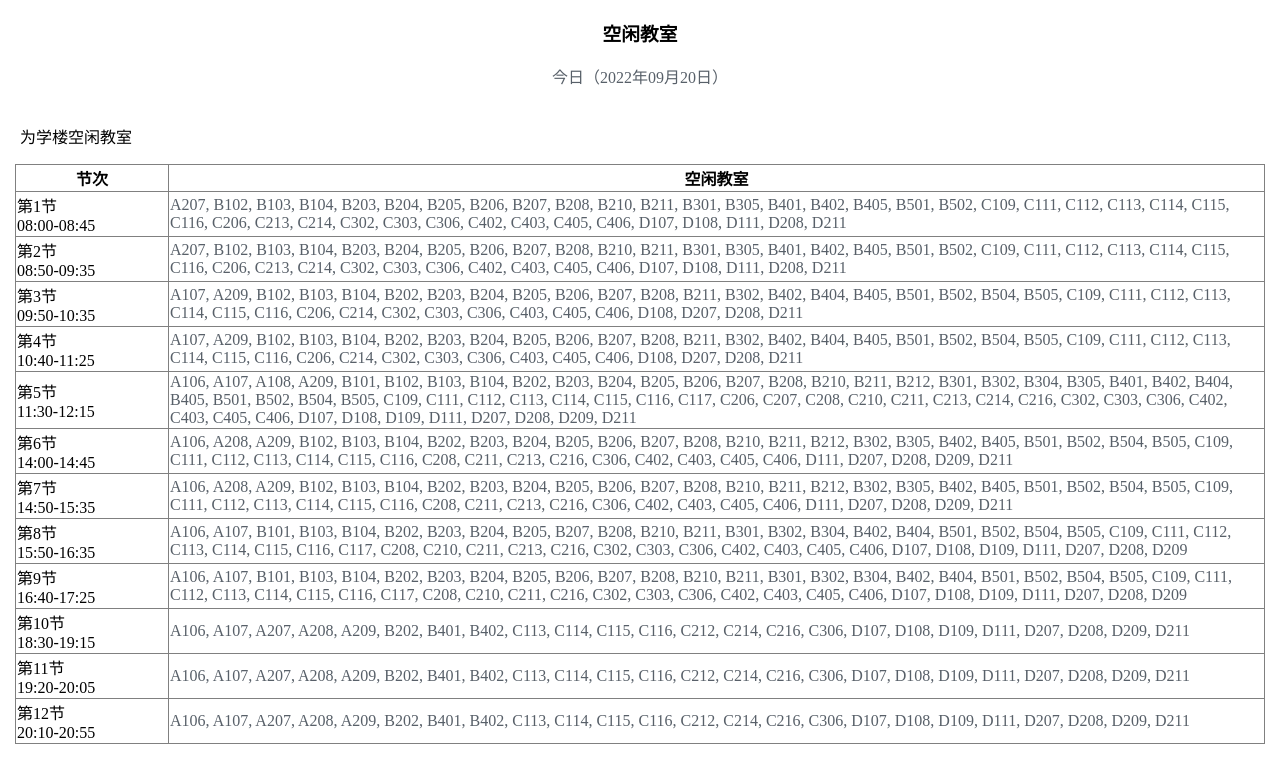
After one commit to wlonestar/AutomaEdu, a Python web app: template template/plain.html in a window 1280 px wide. The commit adds this page. Shown: the top 783 px of the page. Run offline with Jinja, Linux system fonts and the light colour scheme; the template is opened without the code that fills it, so the values that code supplies are empty.

Commit message:
upd: change html template

```diff
--- /dev/null
+++ b/template/plain.html
@@ -0,0 +1,160 @@
+<!DOCTYPE html PUBLIC "-//W3C//DTD XHTML 1.0 Strict//EN" "http://www.w3.org/TR/xhtml1/DTD/xhtml1-strict.dtd">
+
+<html xmlns="http://www.w3.org/1999/xhtml">
+<head>
+  <meta http-equiv="Content-Type" content="text/html; charset=utf-8" />
+  <meta name="viewport" content="width=device-width, initial-scale=1.0"/>
+  <title>Your Message Subject or Title</title>
+  <style type="text/css">
+    #outlook a {padding:0;}
+    body{width:100% !important; -webkit-text-size-adjust:100%; -ms-text-size-adjust:100%; margin:0; padding:0;}
+    .ExternalClass {width:100%;}
+    .ExternalClass, .ExternalClass p, .ExternalClass span, .ExternalClass font, .ExternalClass td, .ExternalClass div {line-height: 100%;}
+    #backgroundTable {margin:0; padding:0; width:100% !important; line-height: 100% !important;}
+    img {outline:none; text-decoration:none; -ms-interpolation-mode: bicubic;}
+    a img {border:none;}
+    .image_fix {display:block;}
+    p {margin: 1em 0;}
+    h1, h2, h3, h4, h5, h6 {color: black !important;}
+    h1 a, h2 a, h3 a, h4 a, h5 a, h6 a {color: blue !important;}
+    h1 a:active, h2 a:active,  h3 a:active, h4 a:active, h5 a:active, h6 a:active {
+      color: red !important;
+    }
+    h1 a:visited, h2 a:visited,  h3 a:visited, h4 a:visited, h5 a:visited, h6 a:visited {
+      color: purple !important;
+    }
+    table td {border-collapse: collapse;}
+    table { border-collapse:collapse; mso-table-lspace:0pt; mso-table-rspace:0pt; }
+    a {color: orange;}
+    @media only screen and (max-device-width: 480px) {
+      a[href^="tel"], a[href^="sms"] {
+        text-decoration: none;
+        color: black; /* or whatever your want */
+        pointer-events: none;
+        cursor: default;
+      }
+      .mobile_link a[href^="tel"], .mobile_link a[href^="sms"] {
+        text-decoration: default;
+        color: orange !important; /* or whatever your want */
+        pointer-events: auto;
+        cursor: default;
+      }
+    }
+    @media only screen and (min-device-width: 768px) and (max-device-width: 1024px) {
+      a[href^="tel"], a[href^="sms"] {
+        text-decoration: none;
+        color: blue;
+        pointer-events: none;
+        cursor: default;
+      }
+      .mobile_link a[href^="tel"], .mobile_link a[href^="sms"] {
+        text-decoration: default;
+        color: orange !important;
+        pointer-events: auto;
+        cursor: default;
+      }
+    }
+    @media only screen and (-webkit-min-device-pixel-ratio: 2) {
+      /* Put your iPhone 4g styles in here */
+    }
+    @media only screen and (-webkit-device-pixel-ratio:.75){
+      /* Put CSS for low density (ldpi) Android layouts in here */
+    }
+    @media only screen and (-webkit-device-pixel-ratio:1){
+      /* Put CSS for medium density (mdpi) Android layouts in here */
+    }
+    @media only screen and (-webkit-device-pixel-ratio:1.5){
+      /* Put CSS for high density (hdpi) Android layouts in here */
+    }
+  </style>
+  <!--[if IEMobile 7]>
+  <style type="text/css">
+    /* Targeting Windows Mobile */
+  </style>
+  <![endif]-->
+  <!--[if gte mso 9]>
+  <style>
+    /* Target Outlook 2007 and 2010 */
+  </style>
+  <![endif]-->
+</head>
+<body>
+
+  <h3 style="text-align: center;">空闲教室</h3>
+  <p style="text-align: center; padding-bottom: 20px; color: #586069">今日（2022年09月20日）</p>
+
+  <p style="margin-left: 20px">为学楼空闲教室</p>
+  <table class="table table-striped table-bordered" border="1" style="margin: 15px 15px">
+    <thead>
+    <tr>
+      <th width="150">节次</th>
+      <th>空闲教室</th>
+    </tr>
+    </thead>
+    <tbody>
+
+    <tr>
+      <td>第1节<br>08:00-08:45</td>
+      <td style="color: #586069">A207, B102, B103, B104, B203, B204, B205, B206, B207, B208, B210, B211, B301, B305, B401, B402, B405, B501, B502, C109, C111, C112, C113, C114, C115, C116, C206, C213, C214, C302, C303, C306, C402, C403, C405, C406, D107, D108, D111, D208, D211</td>
+    </tr>
+
+    <tr>
+      <td>第2节<br>08:50-09:35</td>
+      <td style="color: #586069">A207, B102, B103, B104, B203, B204, B205, B206, B207, B208, B210, B211, B301, B305, B401, B402, B405, B501, B502, C109, C111, C112, C113, C114, C115, C116, C206, C213, C214, C302, C303, C306, C402, C403, C405, C406, D107, D108, D111, D208, D211</td>
+    </tr>
+
+    <tr>
+      <td>第3节<br>09:50-10:35</td>
+      <td style="color: #586069">A107, A209, B102, B103, B104, B202, B203, B204, B205, B206, B207, B208, B211, B302, B402, B404, B405, B501, B502, B504, B505, C109, C111, C112, C113, C114, C115, C116, C206, C214, C302, C303, C306, C403, C405, C406, D108, D207, D208, D211</td>
+    </tr>
+
+    <tr>
+      <td>第4节<br>10:40-11:25</td>
+      <td style="color: #586069">A107, A209, B102, B103, B104, B202, B203, B204, B205, B206, B207, B208, B211, B302, B402, B404, B405, B501, B502, B504, B505, C109, C111, C112, C113, C114, C115, C116, C206, C214, C302, C303, C306, C403, C405, C406, D108, D207, D208, D211</td>
+    </tr>
+
+    <tr>
+      <td>第5节<br>11:30-12:15</td>
+      <td style="color: #586069">A106, A107, A108, A209, B101, B102, B103, B104, B202, B203, B204, B205, B206, B207, B208, B210, B211, B212, B301, B302, B304, B305, B401, B402, B404, B405, B501, B502, B504, B505, C109, C111, C112, C113, C114, C115, C116, C117, C206, C207, C208, C210, C211, C213, C214, C216, C302, C303, C306, C402, C403, C405, C406, D107, D108, D109, D111, D207, D208, D209, D211</td>
+    </tr>
+
+    <tr>
+      <td>第6节<br>14:00-14:45</td>
+      <td style="color: #586069">A106, A208, A209, B102, B103, B104, B202, B203, B204, B205, B206, B207, B208, B210, B211, B212, B302, B305, B402, B405, B501, B502, B504, B505, C109, C111, C112, C113, C114, C115, C116, C208, C211, C213, C216, C306, C402, C403, C405, C406, D111, D207, D208, D209, D211</td>
+    </tr>
+
+    <tr>
+      <td>第7节<br>14:50-15:35</td>
+      <td style="color: #586069">A106, A208, A209, B102, B103, B104, B202, B203, B204, B205, B206, B207, B208, B210, B211, B212, B302, B305, B402, B405, B501, B502, B504, B505, C109, C111, C112, C113, C114, C115, C116, C208, C211, C213, C216, C306, C402, C403, C405, C406, D111, D207, D208, D209, D211</td>
+    </tr>
+
+    <tr>
+      <td>第8节<br>15:50-16:35</td>
+      <td style="color: #586069">A106, A107, B101, B103, B104, B202, B203, B204, B205, B207, B208, B210, B211, B301, B302, B304, B402, B404, B501, B502, B504, B505, C109, C111, C112, C113, C114, C115, C116, C117, C208, C210, C211, C213, C216, C302, C303, C306, C402, C403, C405, C406, D107, D108, D109, D111, D207, D208, D209</td>
+    </tr>
+
+    <tr>
+      <td>第9节<br>16:40-17:25</td>
+      <td style="color: #586069">A106, A107, B101, B103, B104, B202, B203, B204, B205, B206, B207, B208, B210, B211, B301, B302, B304, B402, B404, B501, B502, B504, B505, C109, C111, C112, C113, C114, C115, C116, C117, C208, C210, C211, C216, C302, C303, C306, C402, C403, C405, C406, D107, D108, D109, D111, D207, D208, D209</td>
+    </tr>
+
+    <tr>
+      <td>第10节<br>18:30-19:15</td>
+      <td style="color: #586069">A106, A107, A207, A208, A209, B202, B401, B402, C113, C114, C115, C116, C212, C214, C216, C306, D107, D108, D109, D111, D207, D208, D209, D211</td>
+    </tr>
+
+    <tr>
+      <td>第11节<br>19:20-20:05</td>
+      <td style="color: #586069">A106, A107, A207, A208, A209, B202, B401, B402, C113, C114, C115, C116, C212, C214, C216, C306, D107, D108, D109, D111, D207, D208, D209, D211</td>
+    </tr>
+
+    <tr>
+      <td>第12节<br>20:10-20:55</td>
+      <td style="color: #586069">A106, A107, A207, A208, A209, B202, B401, B402, C113, C114, C115, C116, C212, C214, C216, C306, D107, D108, D109, D111, D207, D208, D209, D211</td>
+    </tr>
+
+    </tbody>
+  </table>
+
+</body>
+</html>
```
Also changed, not shown: template/mail.j2 (+81 -9 lines), template/result.html (+84 -12 lines), captcha.jpg, captcha_p.png.
